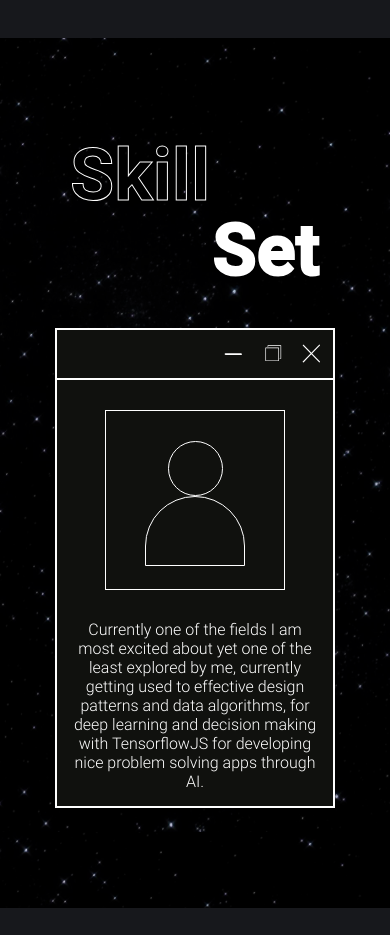
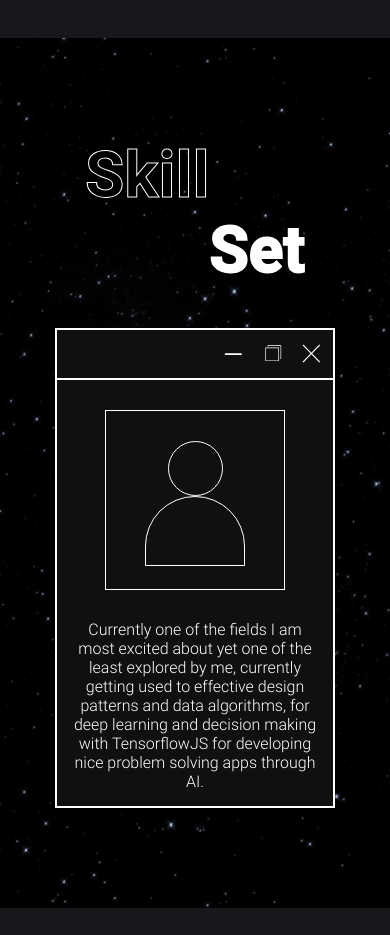
Before and after one commit to victorcolina22/portfolio, a React (Create React App) app: page / in a window 390 px wide. Shown: the part 1700-2635 px from the top of the page. Built offline with nearby package versions, Linux system fonts and the light colour scheme; what react-scroll-motion would draw is missing.

Commit message:
Cambio en tamaño de letra en titulo skills

```diff
--- a/src/components/skills/skills.css
+++ b/src/components/skills/skills.css
@@ -89,18 +89,18 @@
   }
 
   .skillSet__title {
-    width: 250px;
+    width: 220px;
     line-height: 75px;
     margin: 0 auto;
   }
 
   .skillSet__set {
-    font-size: 4.5rem;
+    font-size: 4rem;
     -webkit-text-stroke: 2px #fff;
   }
 
   .skillSet__skill {
-    font-size: 4.5rem;
+    font-size: 4rem;
   }
 
   .userWindow {
```
